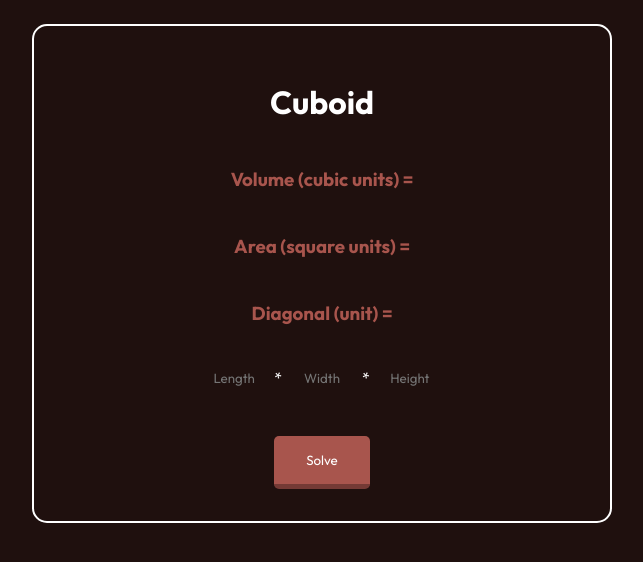
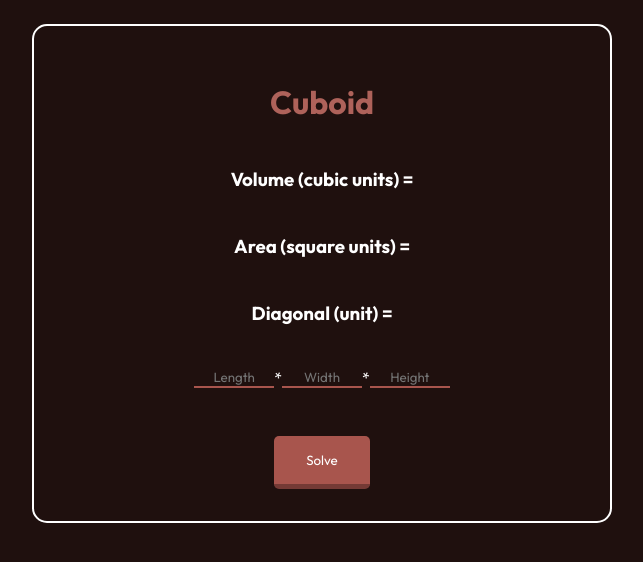
Before and after one commit to aaronmarayaa/Polyhedreons-Volume-Calculator, a website: page cuboid/cuboid.html in a window 1280 px wide. Shown: the whole page, without its empty margins (318-961 px from the left). Drawn offline with Linux system fonts and the light colour scheme.

Commit message:
Update cuboid/cuboid.css: Modify font colors and input style
-Change the color of h1 and span inside the h3,
inside the .container
-Add bottom-border to input for underlining

```diff
--- a/cuboid/cuboid.css
+++ b/cuboid/cuboid.css
@@ -26,8 +26,9 @@ body {
   margin-top: 1.5rem;
 }
 
-.container h3 {
-  color: #a8554d;
+h1,
+.container h3 span {
+  color: #ae625a;
 }
 
 .container .formula {
@@ -39,11 +40,11 @@ body {
   width: 5rem;
   background-color: transparent;
   border: none;
+  border-bottom: 2px solid #a8554d;
   text-align: center;
 }
 .container .formula input[type="number"]:focus {
   outline: none;
-  border: none;
 }
 .container .formula input::-webkit-inner-spin-button {
   -webkit-appearance: none;
```
